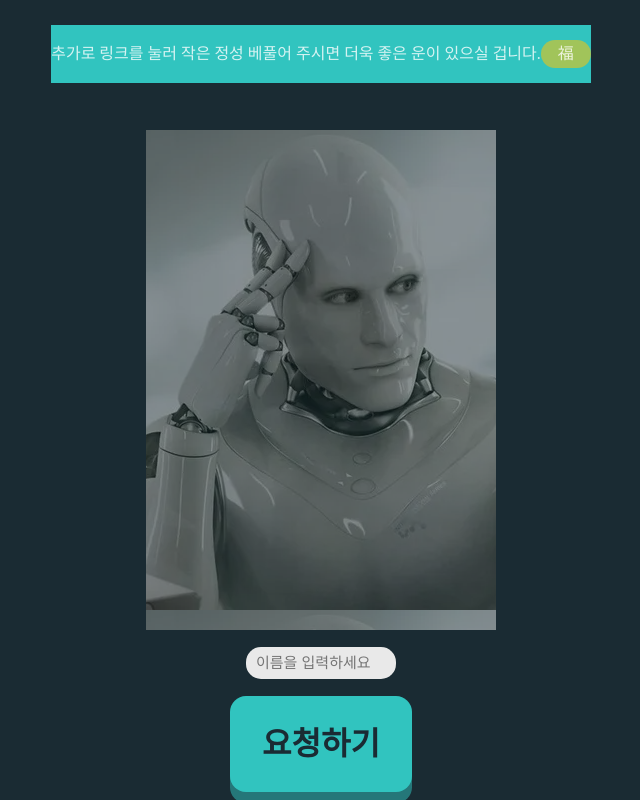
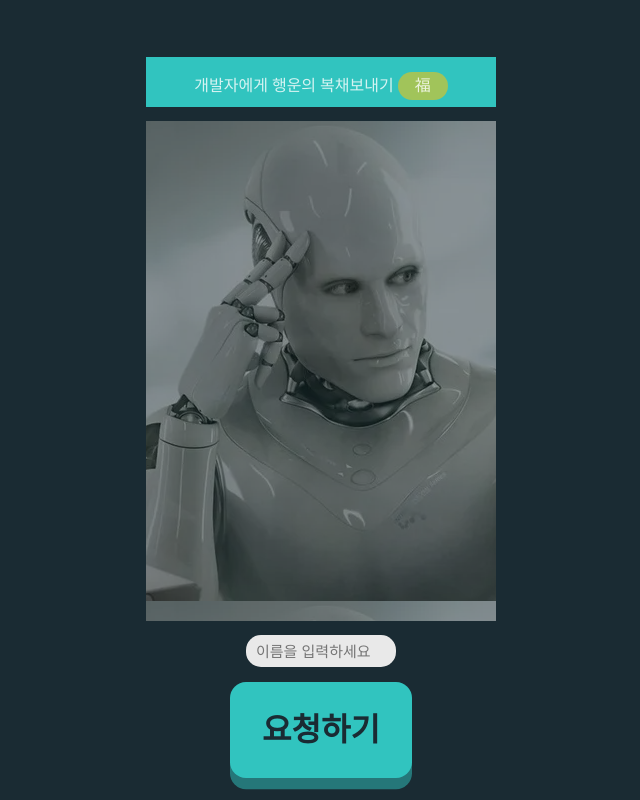
Before and after one commit to hachanghyun/AILottoAnalystWeb, a plain HTML site: page frontend/index.html in a window 1280 px wide. Shown: the whole page, without its empty margins (319-959 px from the left). Drawn offline with Linux system fonts and the light colour scheme.

Commit message:
style 수정

```diff
--- a/frontend/index.html
+++ b/frontend/index.html
@@ -19,12 +19,12 @@
 <body>
     <h1></h1>
     <div class="top-banner">
-        <a href="https://toss.me/가산동핫옹" target="_blank">추가로 링크를 눌러 작은 정성 베풀어 주시면 더욱 좋은 운이 있으실 겁니다.<span>福</span></a>
+        <a href="https://toss.me/가산동핫옹" target="_blank">개발자에게 행운의 복채보내기 <span> 福 </span></a>
       </div>
     <div class="container">
         <span class="text" style="color: aqua; font-size: medium;"></span><span class="blink"></span>
     </div>
-    <input id = "inputData" type="text" placeholder="이름을 입력하세요"/>
+    <input id = "inputData" type="text" placeholder="이름을 입력하세요" style="margin-top: 10px;"/>
     <div id = "loadingComponenet" class="loading" style="display: none;">Loading&#8230;</div>
     <button type="button" id = "btnComponent" class="button" onclick="getLotto()">요청하기</button>
     <ins class="kakao_ad_area" style="display:none;"
--- a/frontend/style.css
+++ b/frontend/style.css
@@ -11,6 +11,9 @@
   }
 
   .button {
+    margin-top: 10px;
+    margin-bottom: 20px;
+
     --bouncing-offset: 0.35em;
     --bg: 178, 60%, 48%;
 
@@ -184,8 +187,10 @@ html {
 /* (Just ignore)top banner style */
 .top-banner {
   --bg: 178, 60%, 48%;
-
-  margin-bottom: 30px;
+  width: 350px;
+  height: 50px;
+  margin-top: 50px;
+  margin-bottom: 10px;
   text-align: center;
   background-color: hsl(var(--bg));
 }
```
